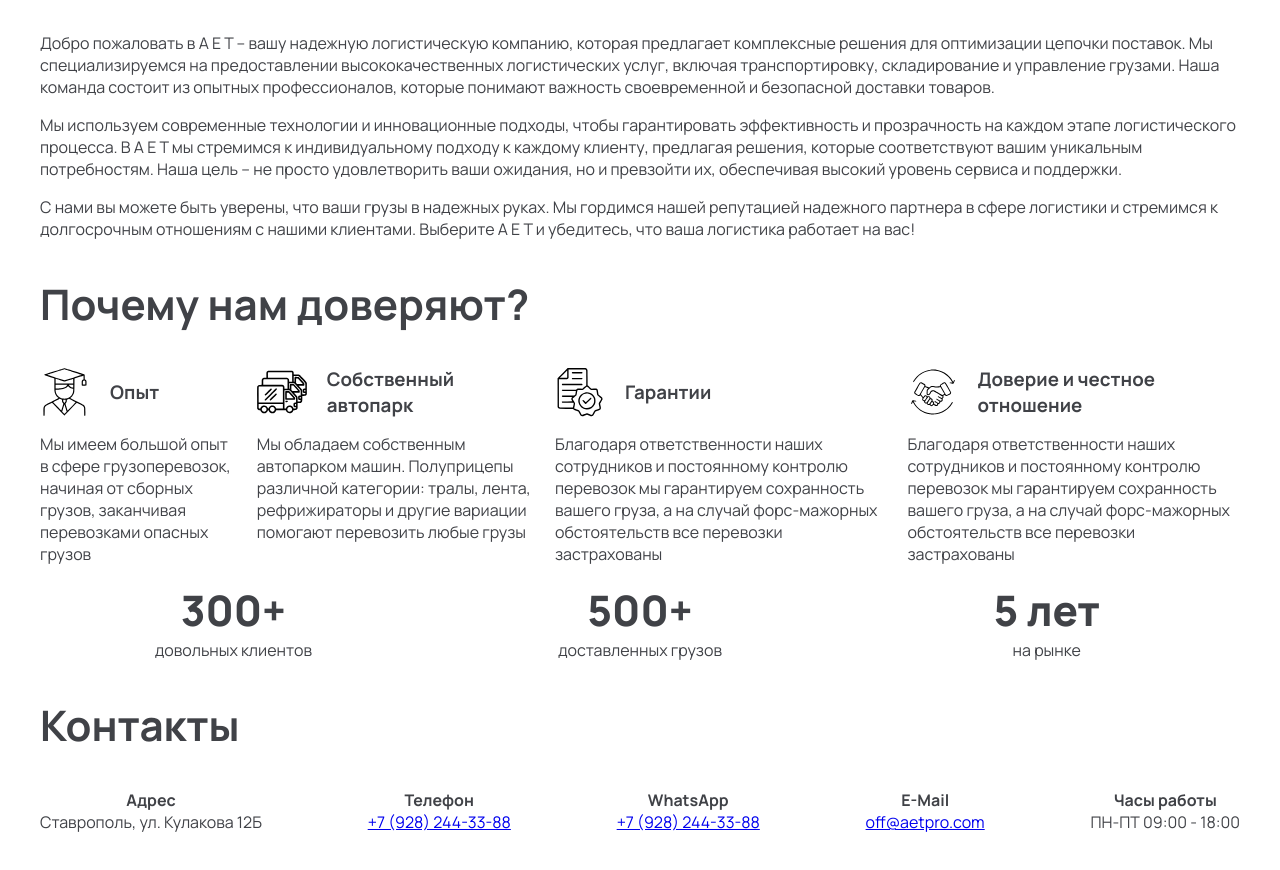
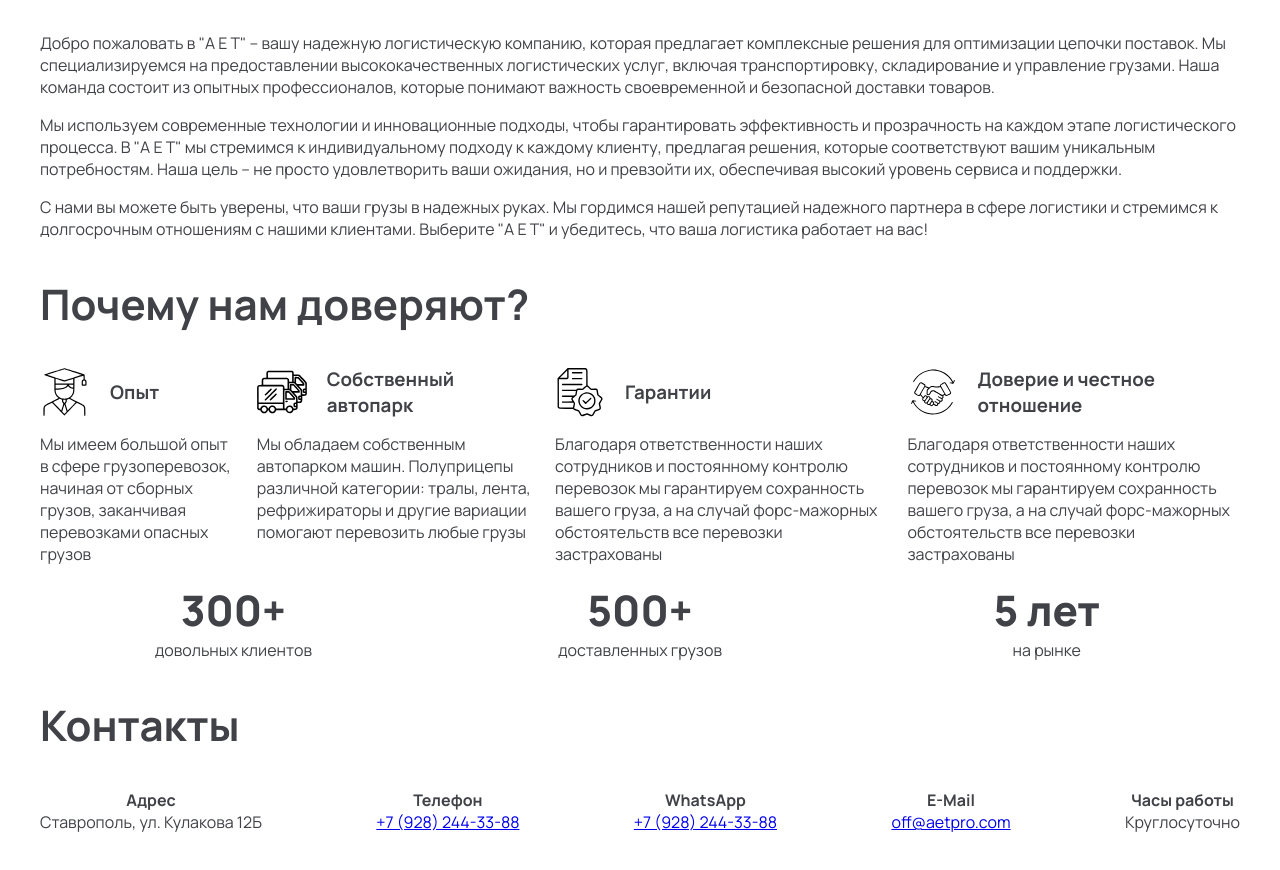
Before and after one commit to SH69DO/aet-v1, a plain HTML site: page index.html in a window 1280 px wide. Shown: the part 798-1668 px from the top of the page. Drawn offline with Linux system fonts and the light colour scheme; grey boxes are pictures that could not be loaded; a web font is replaced by a local one.

Commit message:
Update index.html

```diff
--- a/index.html
+++ b/index.html
@@ -35,9 +35,9 @@
                 <h1> О нас </h1>
             </header>
             <main>
-                <p> Добро пожаловать в A E T – вашу надежную логистическую компанию, которая предлагает комплексные решения для оптимизации цепочки поставок. Мы специализируемся на предоставлении высококачественных логистических услуг, включая транспортировку, складирование и управление грузами. Наша команда состоит из опытных профессионалов, которые понимают важность своевременной и безопасной доставки товаров. </p>
-                <p> Мы используем современные технологии и инновационные подходы, чтобы гарантировать эффективность и прозрачность на каждом этапе логистического процесса. В A E T мы стремимся к индивидуальному подходу к каждому клиенту, предлагая решения, которые соответствуют вашим уникальным потребностям. Наша цель – не просто удовлетворить ваши ожидания, но и превзойти их, обеспечивая высокий уровень сервиса и поддержки. </p>
-                <p> С нами вы можете быть уверены, что ваши грузы в надежных руках. Мы гордимся нашей репутацией надежного партнера в сфере логистики и стремимся к долгосрочным отношениям с нашими клиентами. Выберите A E T и убедитесь, что ваша логистика работает на вас! </p>
+                <p> Добро пожаловать в "A E T" – вашу надежную логистическую компанию, которая предлагает комплексные решения для оптимизации цепочки поставок. Мы специализируемся на предоставлении высококачественных логистических услуг, включая транспортировку, складирование и управление грузами. Наша команда состоит из опытных профессионалов, которые понимают важность своевременной и безопасной доставки товаров. </p>
+                <p> Мы используем современные технологии и инновационные подходы, чтобы гарантировать эффективность и прозрачность на каждом этапе логистического процесса. В "A E T" мы стремимся к индивидуальному подходу к каждому клиенту, предлагая решения, которые соответствуют вашим уникальным потребностям. Наша цель – не просто удовлетворить ваши ожидания, но и превзойти их, обеспечивая высокий уровень сервиса и поддержки. </p>
+                <p> С нами вы можете быть уверены, что ваши грузы в надежных руках. Мы гордимся нашей репутацией надежного партнера в сфере логистики и стремимся к долгосрочным отношениям с нашими клиентами. Выберите "A E T" и убедитесь, что ваша логистика работает на вас! </p>
             </main>
         </section>
         <section id="trust">
@@ -85,9 +85,9 @@
                     <ul>
                         <li> <strong> Адрес </strong> Ставрополь, ул. Кулакова 12Б </li>
                         <li> <strong> Телефон </strong> <a href="tel:+79282443388"> +7 (928) 244-33-88 </a> </li>
-                        <li> <strong>  WhatsApp </strong> <a href="tel:+79991234567"> +7 (928) 244-33-88 </a> </li>
+                        <li> <strong>  WhatsApp </strong> <a href="https://wa.me/89282443388"> +7 (928) 244-33-88 </a> </li>
                         <li> <strong> E-Mail </strong> <a href="mailto:off@aetpro.com"> off@aetpro.com </a> </li>
-                        <li> <strong> Часы работы </strong> ПН-ПТ 09:00 - 18:00 </li>
+                        <li> <strong> Часы работы </strong> Круглосуточно </li>
                     </ul>
                 </div>
                 <div class="map-block">
```
